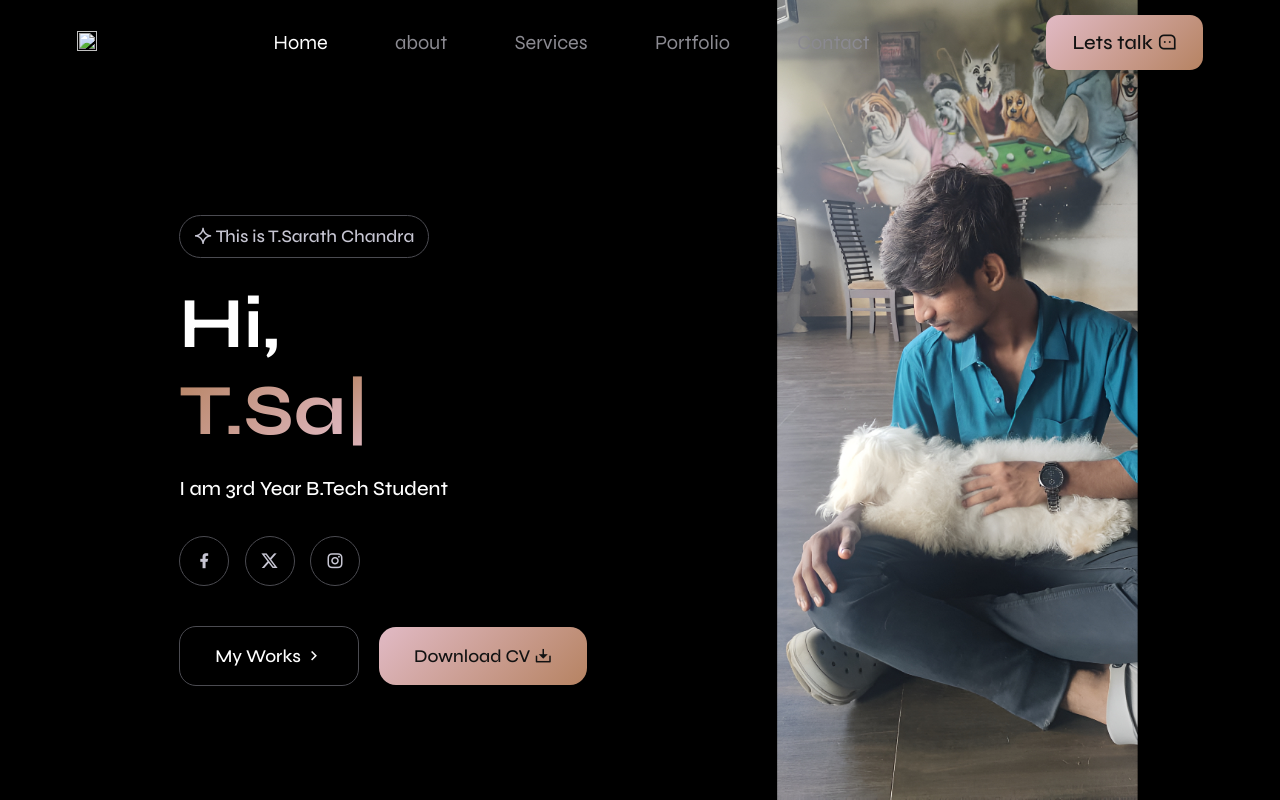
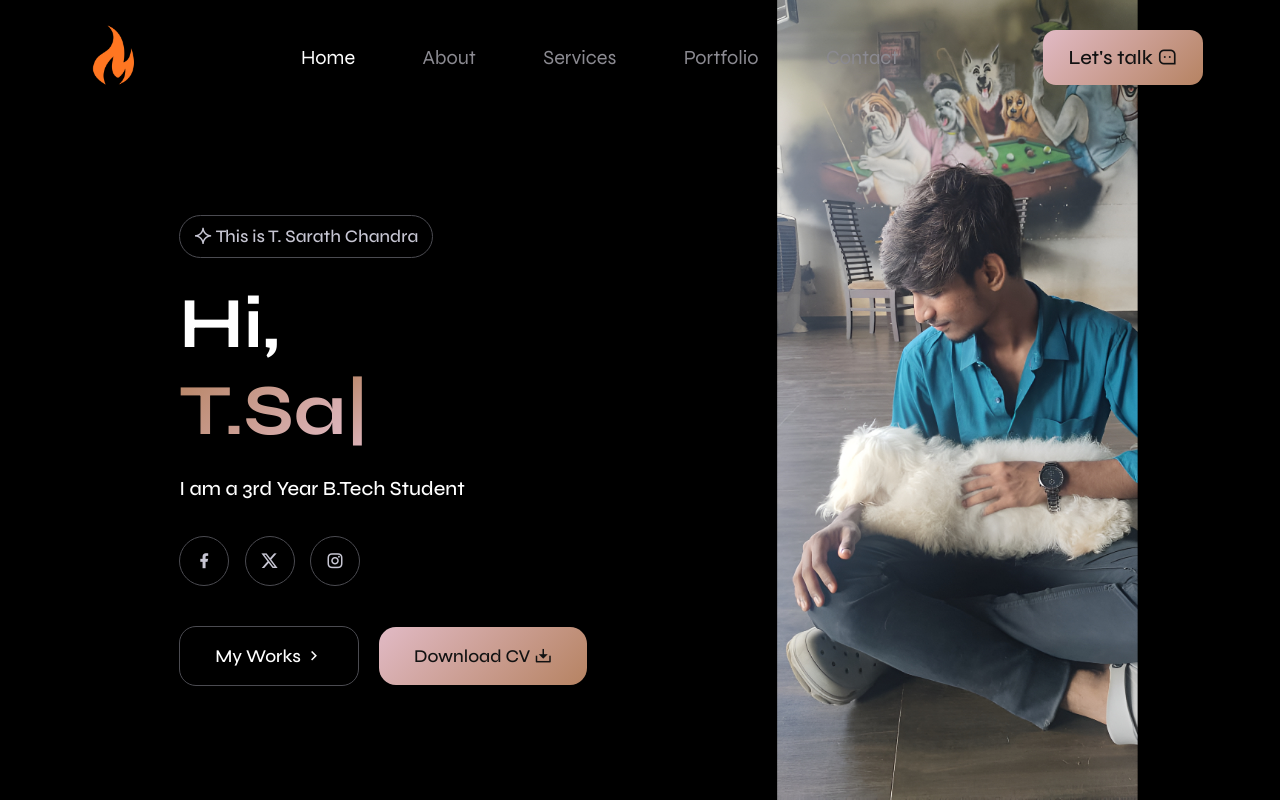
Before and after one commit to tsarathchandra2005/Portfolio, a plain HTML site: page index.html in a window 1280 px wide. Drawn offline with nearby package versions, Linux system fonts and the light colour scheme.

Commit message:
Add files via upload

```diff
--- a/index.html
+++ b/index.html
@@ -1,35 +1,31 @@
 <!DOCTYPE html>
 <html>
-    <head>
+<head>
     <meta charset="utf-8">
-    <meta name="viewport" content="width=device-width , intial scale=1">
+    <meta name="viewport" content="width=device-width, initial-scale=1">
     <title>My Portfolio Website</title>
     <link rel="stylesheet" href="style.css">
 
-          <!-- 1)box-icons 2)remix icons 3)google-fonts   -->
-    <link rel="stylesheet"
-    href="https://unpkg.com/boxicons@latest/css/boxicons.min.css">
-
-    <link href="https://cdn.jsdelivr.net/npm/remixicon@4.3.0/fonts/remixicon.css"
-    rel="stylesheet"/>
-
+    <!-- 1)box-icons 2)remix icons 3)google-fonts -->
+    <link rel="stylesheet" href="https://unpkg.com/boxicons@latest/css/boxicons.min.css">
+    <link href="https://cdn.jsdelivr.net/npm/remixicon@4.3.0/fonts/remixicon.css" rel="stylesheet"/>
     <link rel="preconnect" href="https://fonts.googleapis.com">
     <link rel="preconnect" href="https://fonts.gstatic.com" crossorigin>
     <link href="https://fonts.googleapis.com/css2?family=Syne:wght@400..800&display=swap" rel="stylesheet">
 </head>
 <body>
     <header>
-        <a href="#" class="logo"><img src="logo.jpg"></a>
+        <a href="#" class="logo"><img src="logo.png" alt="Logo"></a>
         <ul class="menulist">
             <a href="#" class="active">Home</a>
-            <a href="#">about</a>
+            <a href="#">About</a>
             <a href="#">Services</a>
             <a href="#">Portfolio</a>
             <a href="#">Contact</a>
         </ul>
         <div class="menu-right">
             <a href="#" class="menu-btn">
-                <span>Lets talk </span>
+                <span>Let's talk</span>
                 <i class="ri-message-3-line"></i>
             </a>
             <div class="bx bx-menu" id="menu-icon"></div>
@@ -40,30 +36,26 @@
         <div class="hero-text">
             <a href="#" class="h-line">
                 <i class="ri-shining-line"></i>
-                <span>This is T.Sarath Chandra</span>
+                <span>This is T. Sarath Chandra</span>
             </a>
             <h1>Hi, <br><span class="input"> </span></h1>
-            <h4>I am 3rd Year B.Tech Student</h4>
+            <h4>I am a 3rd Year B.Tech Student</h4>
             <div class="social-icons">
                 <a href="#"><i class="ri-facebook-fill"></i></a>
                 <a href="#"><i class="ri-twitter-x-fill"></i></a>
                 <a href="#"><i class="ri-instagram-line"></i></a>
             </div>
             <div class="h-btn">
-                <a href="#" class="btn1">My Works
+                <a href="https://github.com/tsarathchandra2005" class="btn1">My Works
                     <i class="ri-arrow-right-s-line"></i>
                 </a>
-                <a href="#" class="btn2">Download CV
+                <a href="CV.pdf" class="btn2" download>Download CV
                     <i class="ri-download-2-line"></i>
                  </a>
             </div>
-
         </div>
-
     </section>
     <script src="https://unpkg.com/typed.js@2.1.0/dist/typed.umd.js"></script>
-
     <script src="script.js"></script>
 </body>
-
 </html>
```
Also changed, not shown: logo.png (added), 1 other file.
